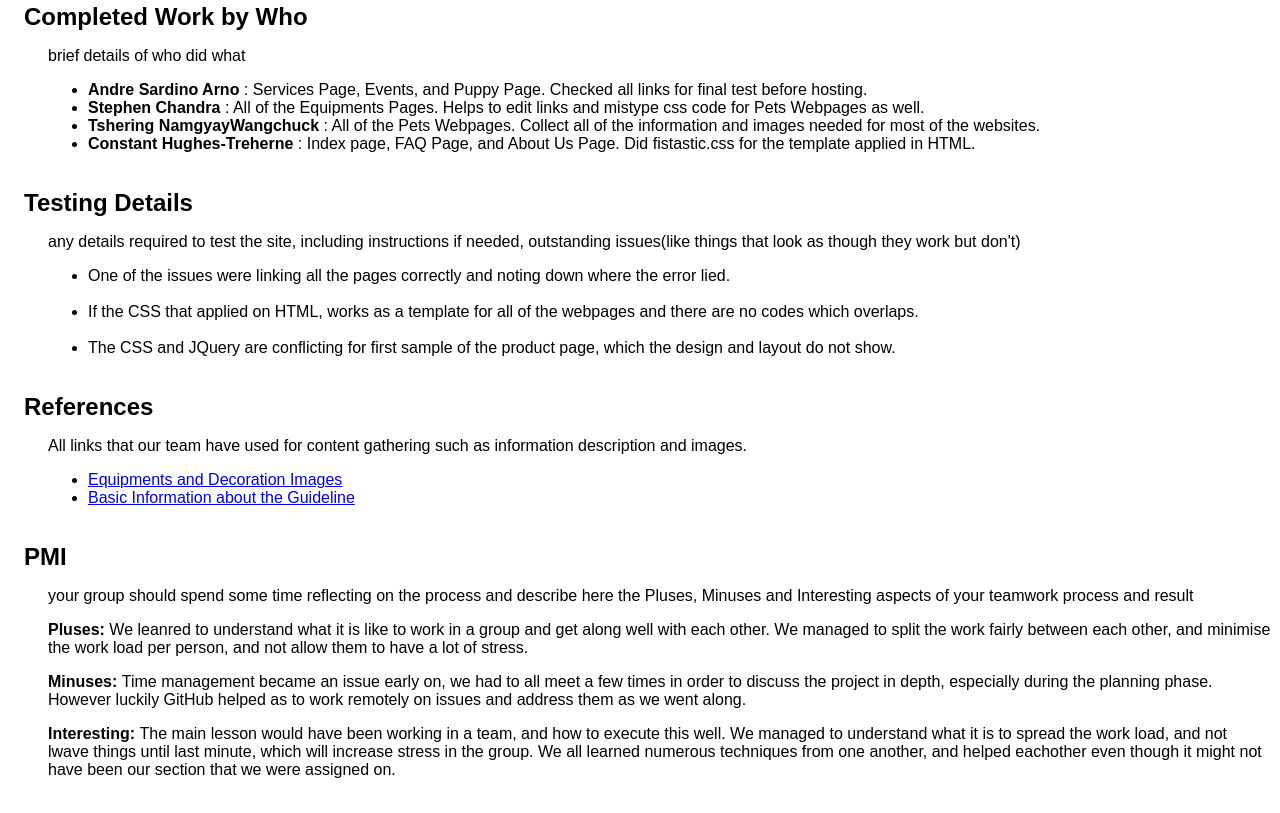
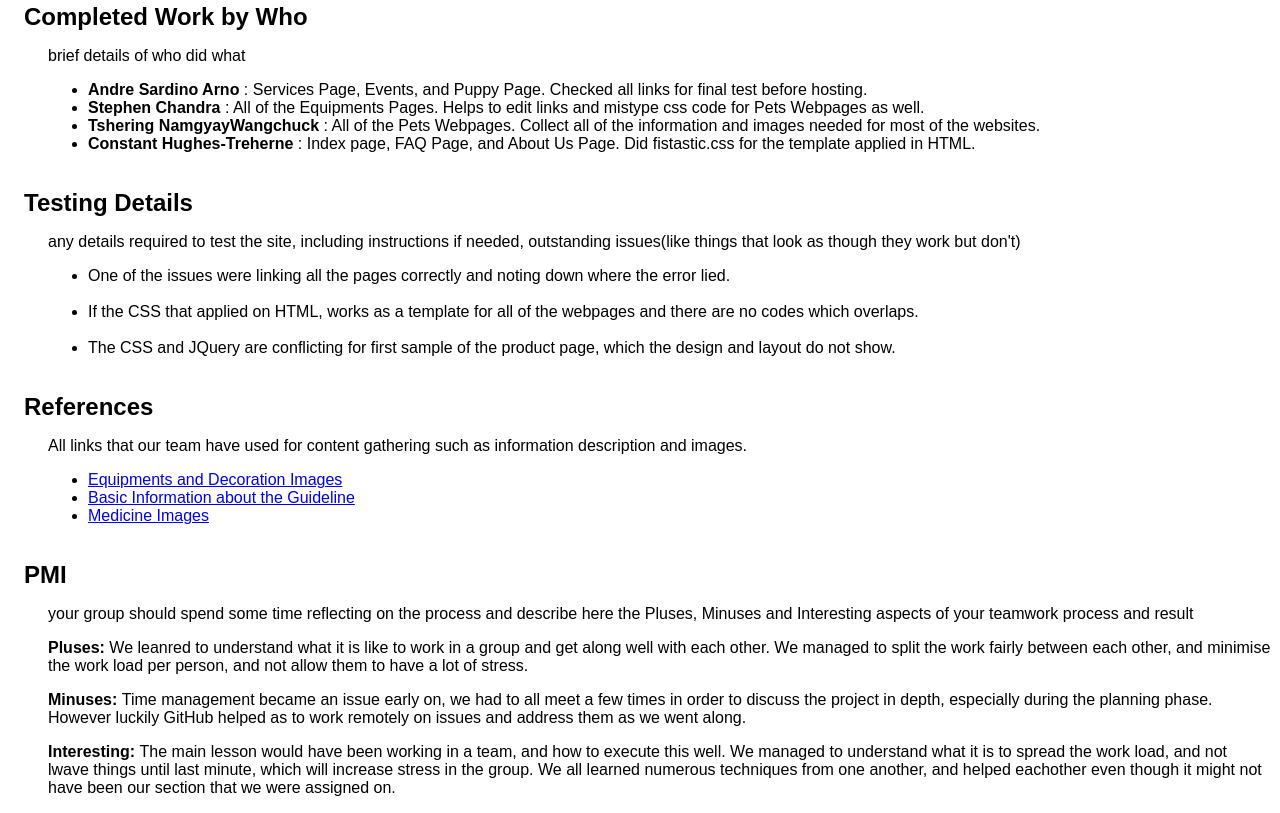
Before and after one commit to dinodre1342/Assignment2_Group, a plain HTML site: page report.html in a window 1280 px wide. Shown: the part 505-1318 px from the top of the page. Drawn offline with Linux system fonts and the light colour scheme.

Commit message:
Update report.html

```diff
--- a/report.html
+++ b/report.html
@@ -49,6 +49,7 @@
 <ul>
     <li><a href="www.petmountain.com">Equipments and Decoration Images</a></li>
     <li><a href="http://jc215530.studentweb.jcu.edu.sg/Fish-tastic/">Basic Information about the Guideline</a></li>
+    <li><a href="http://www.thatpetplace.com/pet-supplies-search#!aquarium-supplies/fish-medication&ea_d=_2_48">Medicine Images</a></li>
 </ul>
 <h2>PMI</h2>
 <p>your group should spend some time reflecting on the process and describe here the Pluses, Minuses and Interesting
```
